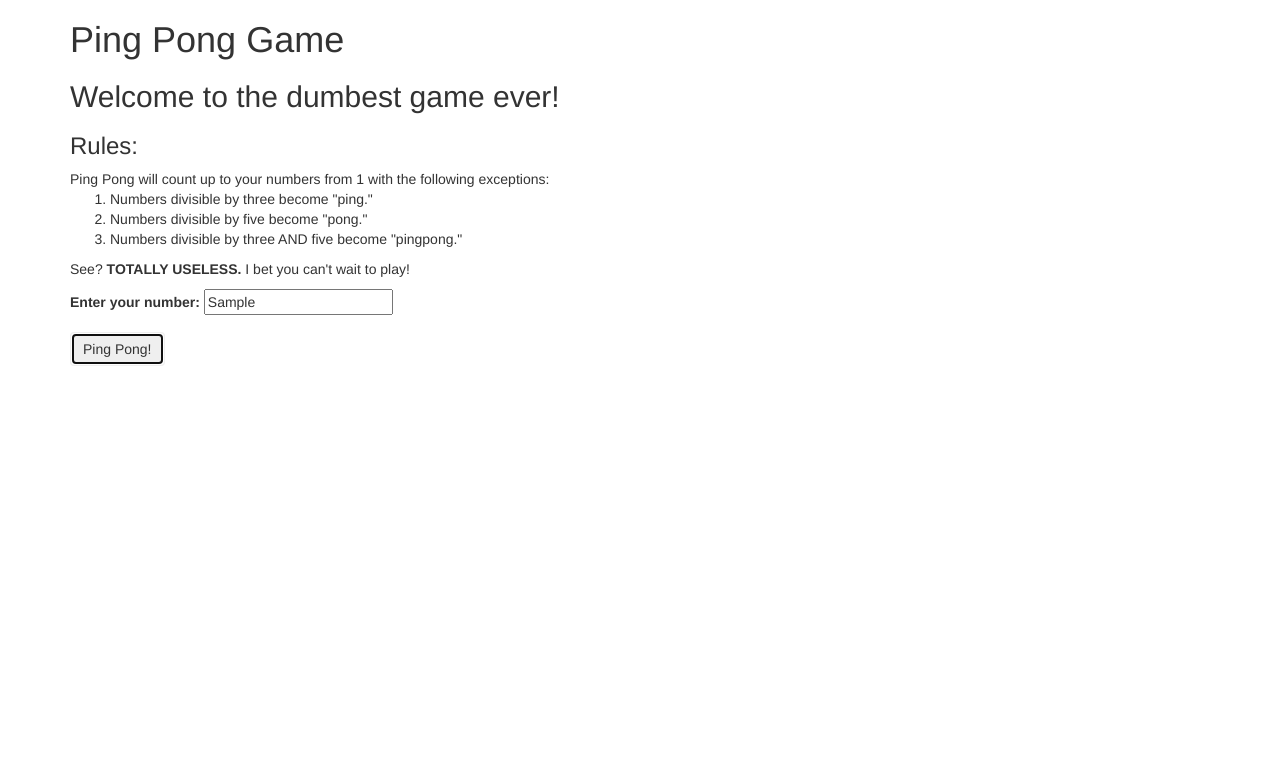
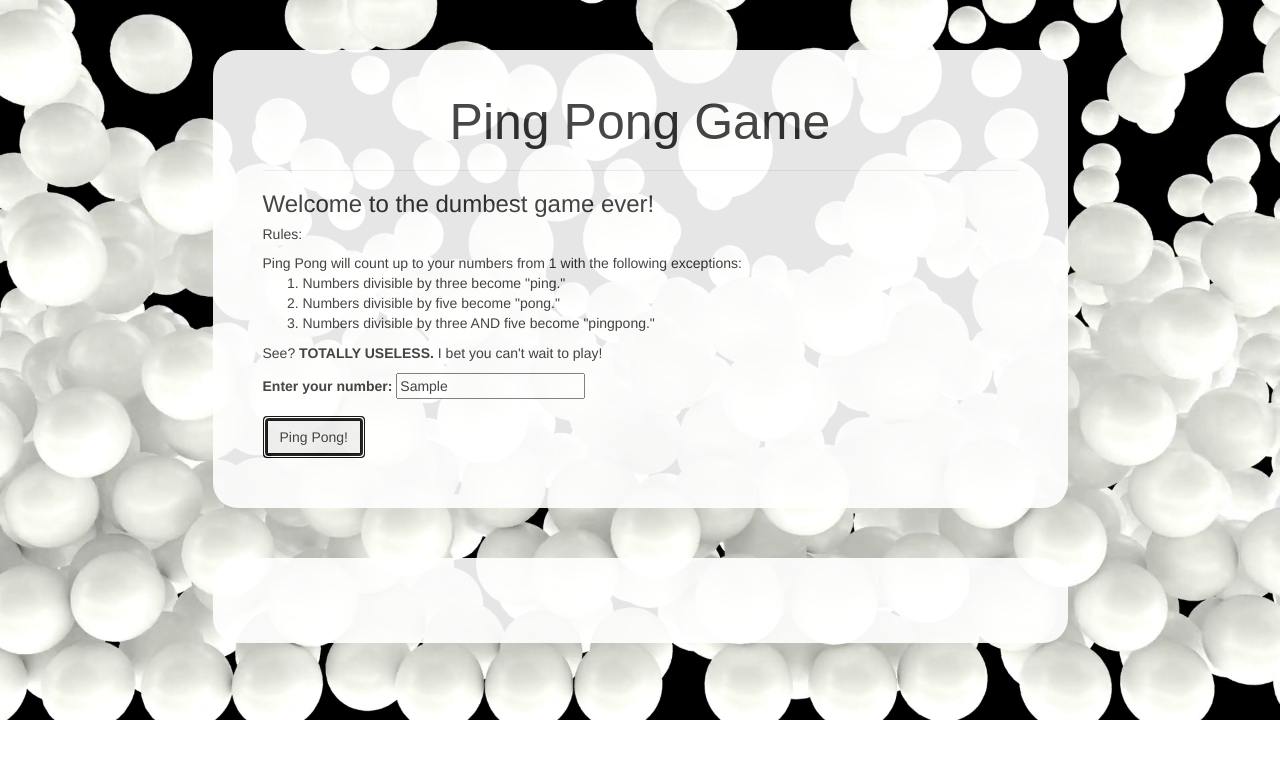
Before and after one commit to r-craig73/ping-pong-02, a plain HTML site: page index.html in a window 1280 px wide. Both pictures are taken after typing "Sample" into the empty fields and a click on the button "Ping Pong!". Drawn offline with Linux system fonts and the light colour scheme.

Commit message:
add basic formatting with ping pong back ground, and more attractive format.

```diff
--- a/css/styles.css
+++ b/css/styles.css
@@ -0,0 +1,49 @@
+body {
+  background-image: url("../photos/pingpongBackground.png");
+  background-size: 100%;
+  background-repeat: no-repeat;
+  background-attachment: fixed;
+}
+
+h1 {
+  font-family: sans-serif;
+  font-size: 50px;
+  text-align: center;
+}
+
+#game-box {
+  background-color: white;
+  opacity: 0.9;
+  width: 75%;
+  padding: 25px 50px 50px 50px;
+  border-radius: 25px;
+  margin: 0 auto;
+  margin-top: 50px;
+  margin-bottom: 50px;
+  border-width: 5px;
+  border-color: black;
+}
+
+#result {
+  display: none;
+  text-align: left;
+  background-color: white;
+  opacity: 0.9;
+  width: 75%;
+  padding: 25px 50px 50px 50px;
+  border-radius: 25px;
+  margin: 0 auto;
+  margin-top: 50px;
+  margin-bottom: 50px;
+  border-width: 5px;
+  border-color: black;
+}
+
+.btn{
+  border-width: 5px;
+  border-color: black;
+}
+
+.container{
+  margin: 0 auto;
+}
--- a/index.html
+++ b/index.html
@@ -9,9 +9,11 @@
   </head>
   <body>
     <div class="container">
+      <div id="game-box">
         <h1>Ping Pong Game</h1>
-      <h2>Welcome to the dumbest game ever!</h2>
-      <h3>Rules:</h3>
+        <hr>
+        <h3>Welcome to the dumbest game ever!</h3>
+        <h5>Rules:</h5>
         Ping Pong will count up to your numbers from 1 with the following exceptions:
         <ol>
           <li>Numbers divisible by three become "ping."</li>
@@ -26,6 +28,7 @@
           </div>
           <button type="submit" class="btn">Ping Pong!</button>
         </form>
+      </div>
       <div id="result">
         <ul class = "unstyled">
 
```
Also changed, not shown: photos/pingpongBackground.png (added). Lines whose indentation alone changed are shown as unchanged.
